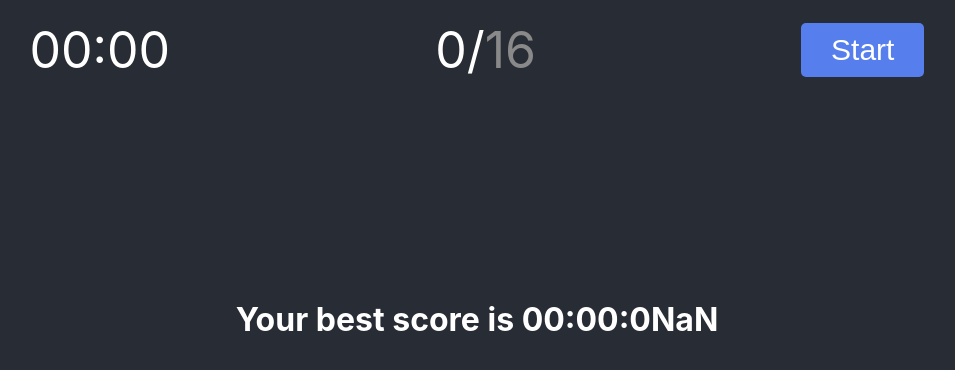
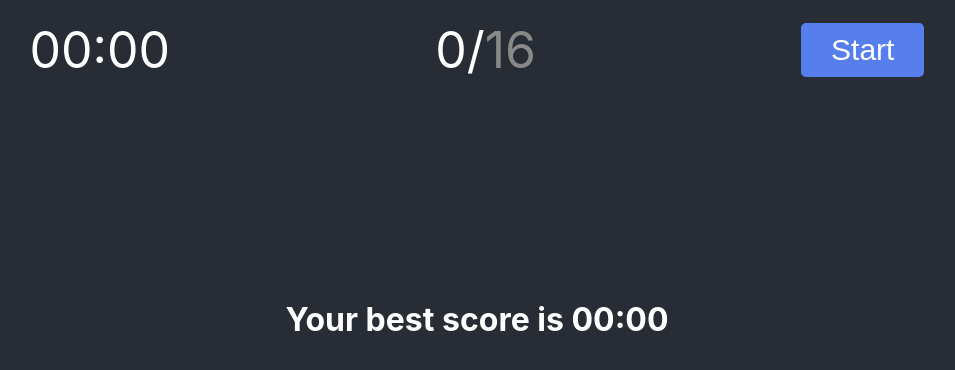
Before and after one commit to sinelnikov-web/react-memory-cards, a React (Create React App) app: page / in a window 1280 px wide. Shown: the top 370 px of the page, without its empty margins (163-1118 px from the left). Built offline with nearby package versions, Linux system fonts and the light colour scheme.

Commit message:
fix timer

```diff
--- a/src/components/Game/BestTime.tsx
+++ b/src/components/Game/BestTime.tsx
@@ -14,7 +14,7 @@ const BestTime: React.FC<BestTimeProps> = ({bestTime}) => {
     return (
         <CenteredGrid>
             <BestScoreTitle>
-                Your best score is {bestTime === Infinity ? '00:00' : minutes.toString().length === 2 ? minutes : `0${minutes}`}:{seconds.toString().length === 2 ? seconds : `0${seconds}`}
+                Your best score is {bestTime === Infinity ? '00:00' : (minutes.toString().length === 2 ? minutes : `0${minutes}`)+':'+(seconds.toString().length === 2 ? seconds : `0${seconds}`)}
             </BestScoreTitle>
         </CenteredGrid>
     );
```
